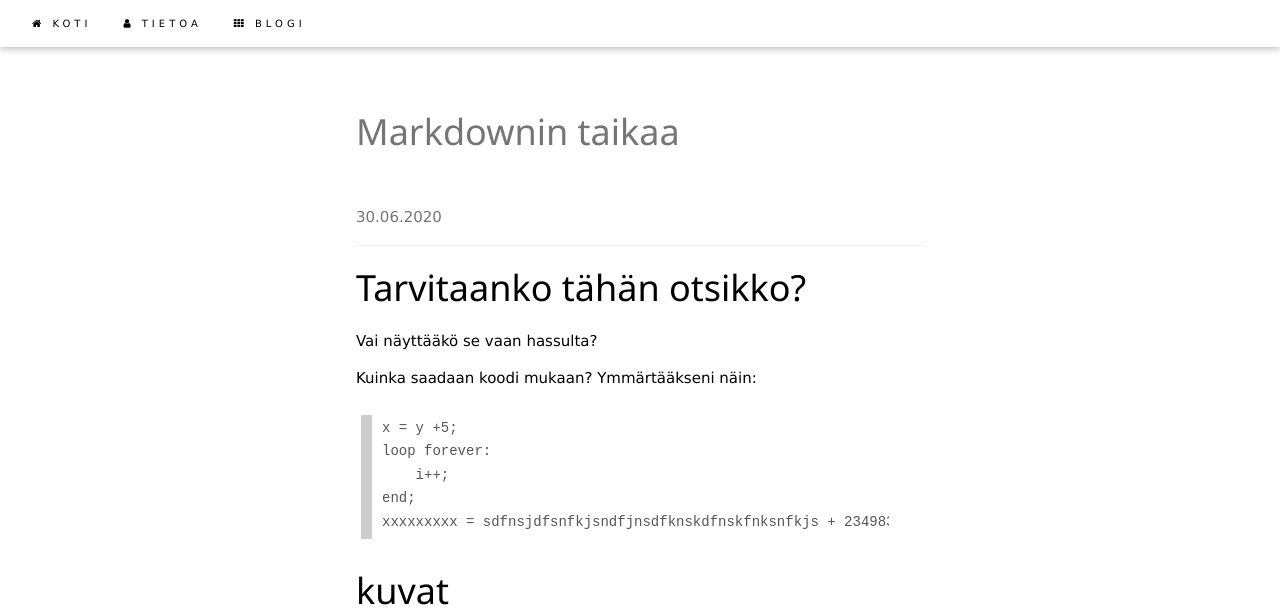
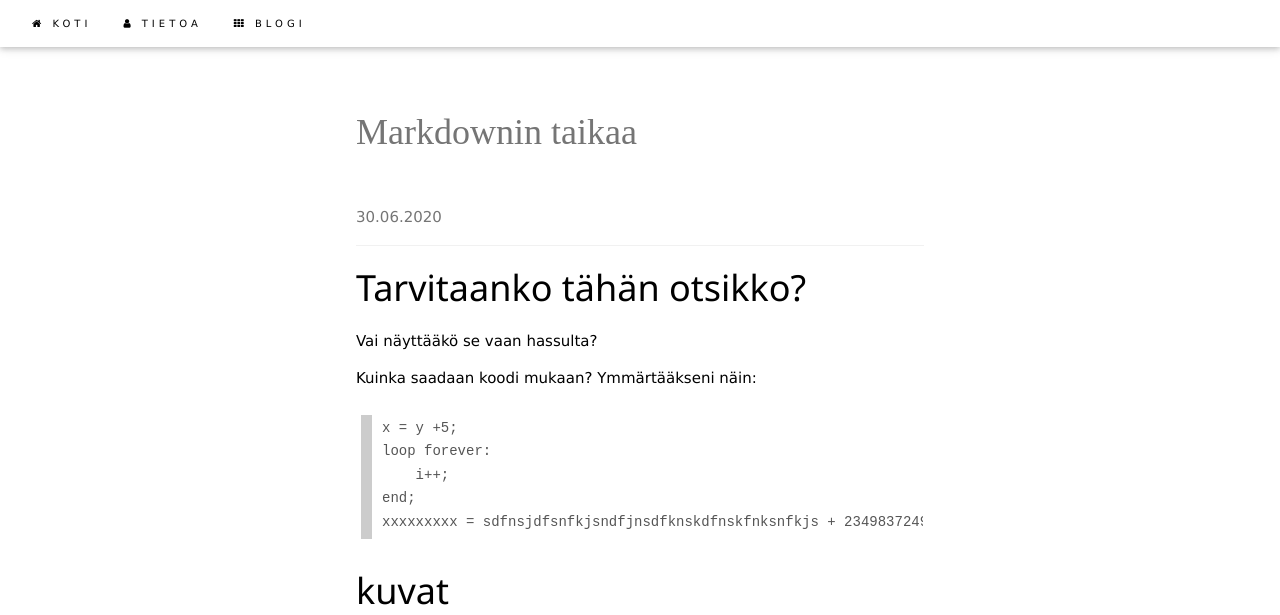
Before and after one commit to seme/seme.github.io, a Jekyll site: the page built from _posts/2020-06-30-testi-file.md, in a window 1280 px wide. Shown: the top 615 px of the page. Built offline with Jekyll 4.4.1, drawn with Linux system fonts in a browser that asks for light colours.

Commit message:
code block

```diff
--- a/_layouts/post.html
+++ b/_layouts/post.html
@@ -4,7 +4,7 @@
 
 <div class="w3-auto w3-content" style="max-width:600px">
     <div class="w3-container w3-padding-32" >
-        <h1 class="w3-padding-16 w3-text-grey">{{ page.title }}</h1>
+        <h1 class="w3-padding-16 w3-text-grey w3-font">{{ page.title }}</h1>
         <p class="w3-border-bottom w3-border-light-grey w3-padding-16 w3-text-grey">{{ page.date | date: "%d.%m.%Y" }}</p>
         <div>
             {{ content }}
--- a/css/main.css
+++ b/css/main.css
@@ -31,7 +31,7 @@
 	border-left: 11px solid #ccc;
 	margin: 1.7em 0 1.7em 0.3em;
 	overflow: auto;
-	width: 93%;
+	width: 99%;
 }
 
 .bg {
@@ -50,3 +50,7 @@
         background-size: cover;
     }
   }
+
+.w3-font {
+    font-family: "Lobster", serif;
+}
```
